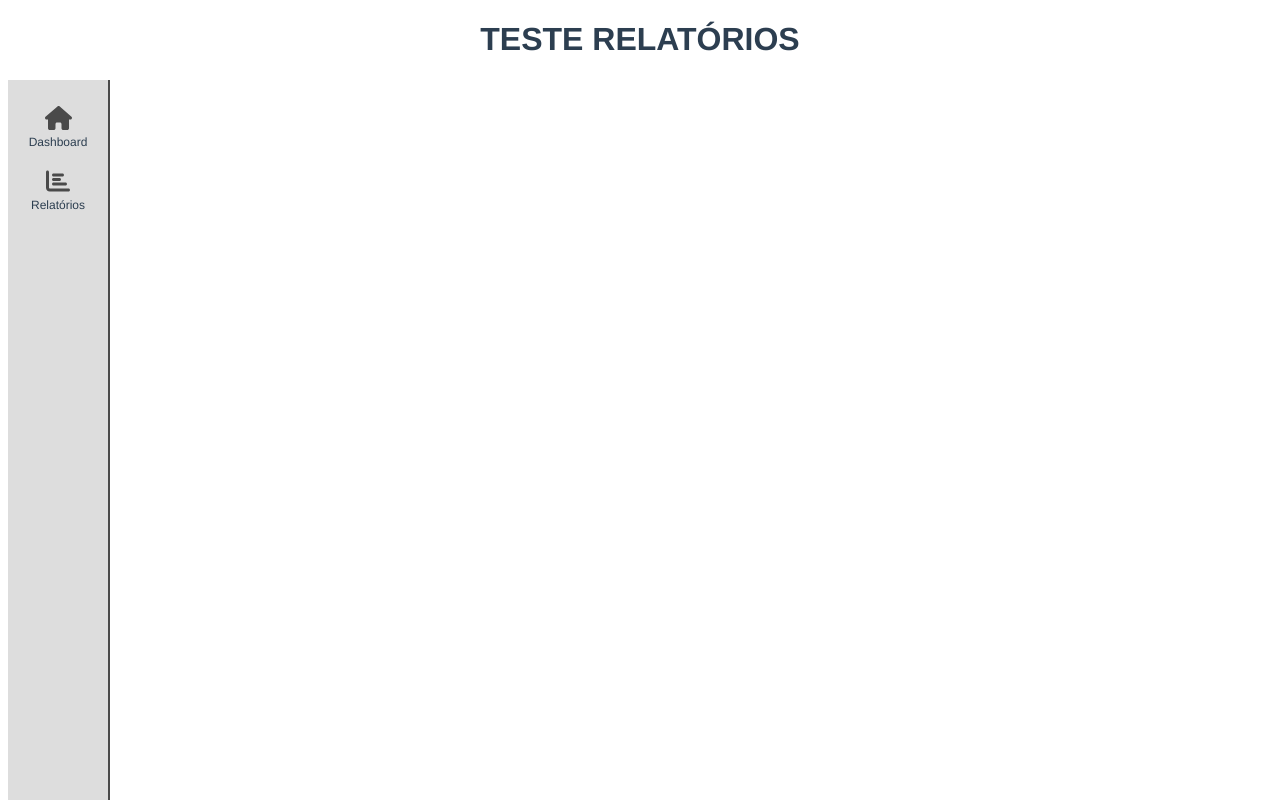
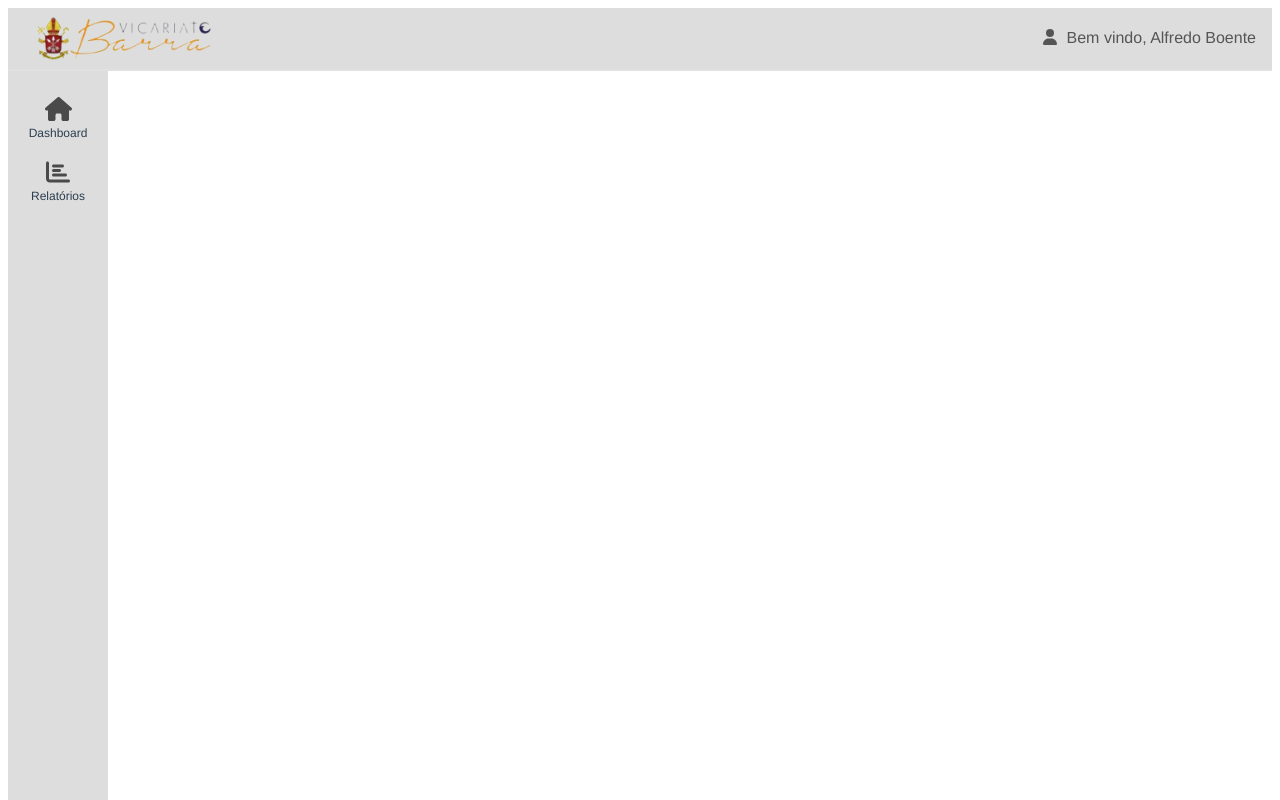
Before and after one commit to ygorxds/vicariato-episcopal-Community, a Vue app: page /report in a window 1280 px wide. Shown: the top 800 px of the page. Built offline with nearby package versions, Linux system fonts and the light colour scheme.

Commit message:
dashboard implementation header

```diff
--- /dev/null
+++ b/src/components/Header.vue
@@ -0,0 +1,94 @@
+<template>
+    <div class="header">
+      <img src="@/assets/logoLogin.png" alt="Vicariato Barra" class="logo">
+      <div class="user-menu">
+        <!-- Ícone de usuário que, ao ser clicado, controla o dropdown -->
+        <font-awesome-icon icon="user-circle" @click="toggleDropdown" class="user-icon"/>
+        <!-- Dropdown que aparece baseado no estado isDropdownVisible -->
+        <div v-if="isDropdownVisible" class="dropdown">
+          <a href="/profile">Ver perfil</a>
+          <a href="/logout">Sair da conta</a>
+        </div>
+      </div>
+      <div>
+        <!-- Link adicional no cabeçalho para outra funcionalidade, com um ícone também clicável -->
+        <router-link to="/" class="menu-link">
+            <font-awesome-icon icon="user" class="icon"/>
+        </router-link>
+        <span class="welcome-message">Bem vindo, Alfredo Boente</span>
+      </div>
+    </div>
+  </template>
+
+  <script>
+  export default {
+    name: 'UserHeader',
+    data() {
+      return {
+        isDropdownVisible: false // Controle de visibilidade do dropdown
+      };
+    },
+    methods: {
+      toggleDropdown() {
+        this.isDropdownVisible = !this.isDropdownVisible;
+      }
+    }
+  }
+  </script>
+
+  <style scoped>
+  .header {
+    display: flex;
+    justify-content: space-between;
+    align-items: center;
+    background-color: #dddddd;
+    border-bottom: 2px solid #E1E1E1;
+    padding: 0.5rem 1rem;
+  }
+
+  .logo {
+    width: 200px;
+  }
+
+  .user-menu {
+    position: relative;
+    display: flex;
+    align-items: center;
+  }
+
+  .user-icon {
+    font-size: 24px;
+    cursor: pointer;
+  }
+
+  .dropdown {
+    position: absolute;
+    right: 0;
+    top: 100%;
+    background-color: #fff;
+    border: 1px solid #ccc;
+    z-index: 100;
+    display: flex;
+    flex-direction: column;
+  }
+
+  .dropdown a {
+    padding: 0.5rem;
+    text-decoration: none;
+    color: #333;
+    display: block;
+  }
+
+  .dropdown a:hover {
+    background-color: #eee;
+  }
+
+  .welcome-message {
+    color: #555;
+  }
+
+  .menu-link {
+    color: #555;
+    margin-right: 10px;
+  }
+  </style>
--- a/src/components/SidebarMenu.vue
+++ b/src/components/SidebarMenu.vue
@@ -20,7 +20,7 @@
 
   <script>
   export default {
-    name: 'SidebarMenu'
+    name: 'SidebarMenu',
   }
   </script>
 
@@ -29,7 +29,6 @@
     width: 100px;
     height: 100vh;
     background-color: #dddddd;
-    border-right: 2px solid #4a4a4a;
     display: flex;
     flex-direction: column;
     align-items: center;
--- a/src/main.ts
+++ b/src/main.ts
@@ -1,19 +1,25 @@
-import { createApp } from 'vue'
-import App from './App.vue'
-import './registerServiceWorker'
-import router from './router'
-import store from './store'
-import { library } from '@fortawesome/fontawesome-svg-core'
-import { faHome, faChartBar } from '@fortawesome/free-solid-svg-icons'
-import { FontAwesomeIcon } from '@fortawesome/vue-fontawesome'
+import { createApp } from 'vue';
+import App from './App.vue';
+import router from './router';
+import store from './store';
+import './registerServiceWorker';
 
-// Adiciona os ícones à biblioteca FontAwesome
-library.add(faHome, faChartBar)
+// Importações do FontAwesome
+import { library } from '@fortawesome/fontawesome-svg-core';
+import { faHome, faChartBar, faUser } from '@fortawesome/free-solid-svg-icons';
+import { FontAwesomeIcon } from '@fortawesome/vue-fontawesome';
 
-const app = createApp(App)
+// Adicionando ícones à biblioteca FontAwesome
+library.add(faHome, faChartBar, faUser);
 
-// Registra o componente FontAwesome globalmente
-app.component('font-awesome-icon', FontAwesomeIcon)
+const app = createApp(App);
 
-// Uso do Vuex e Vue Router
-app.use(store).use(router).mount('#app')
+// Registrando o componente FontAwesomeIcon globalmente
+app.component('font-awesome-icon', FontAwesomeIcon);
+
+// Adicionando Vuex e Vue Router
+app.use(store);
+app.use(router);
+
+// Montando a aplicação no elemento #app
+app.mount('#app');
--- a/src/views/Dashboard.vue
+++ b/src/views/Dashboard.vue
@@ -1,23 +1,20 @@
 <template>
-<div id="filter">
-
-  </div>
-<h1></h1>
   <div>
+    <UserHeader />
     <SidebarMenu />
   </div>
 </template>
 
 <script lang="ts">
 import { defineComponent } from 'vue';
-  import SidebarMenu from '../components/SidebarMenu.vue'
-
-
+import SidebarMenu from '../components/SidebarMenu.vue';
+import UserHeader from '../components/Header.vue';
 
 export default defineComponent({
   name: 'UserDashboard',
   components: {
-    SidebarMenu
+    SidebarMenu,
+    UserHeader
   }
 });
 </script>
--- a/src/views/ReportView.vue
+++ b/src/views/ReportView.vue
@@ -1,23 +1,22 @@
 <template>
-    <div id="filter">
-
-      </div>
-    <h1>TESTE RELATÓRIOS</h1>
     <div>
+      <UserHeader />
       <SidebarMenu />
     </div>
+
+    <h1> TESTE DE IMPLEMENTAÇÃO</h1>
   </template>
 
   <script lang="ts">
   import { defineComponent } from 'vue';
-      import SidebarMenu from '../components/SidebarMenu.vue'
-
-
+  import SidebarMenu from '../components/SidebarMenu.vue';
+  import UserHeader from '../components/Header.vue';
 
   export default defineComponent({
     name: 'UserDashboard',
     components: {
-        SidebarMenu
+      SidebarMenu,
+      UserHeader
     }
   });
   </script>
```
Lines whose indentation alone changed are shown as unchanged.
